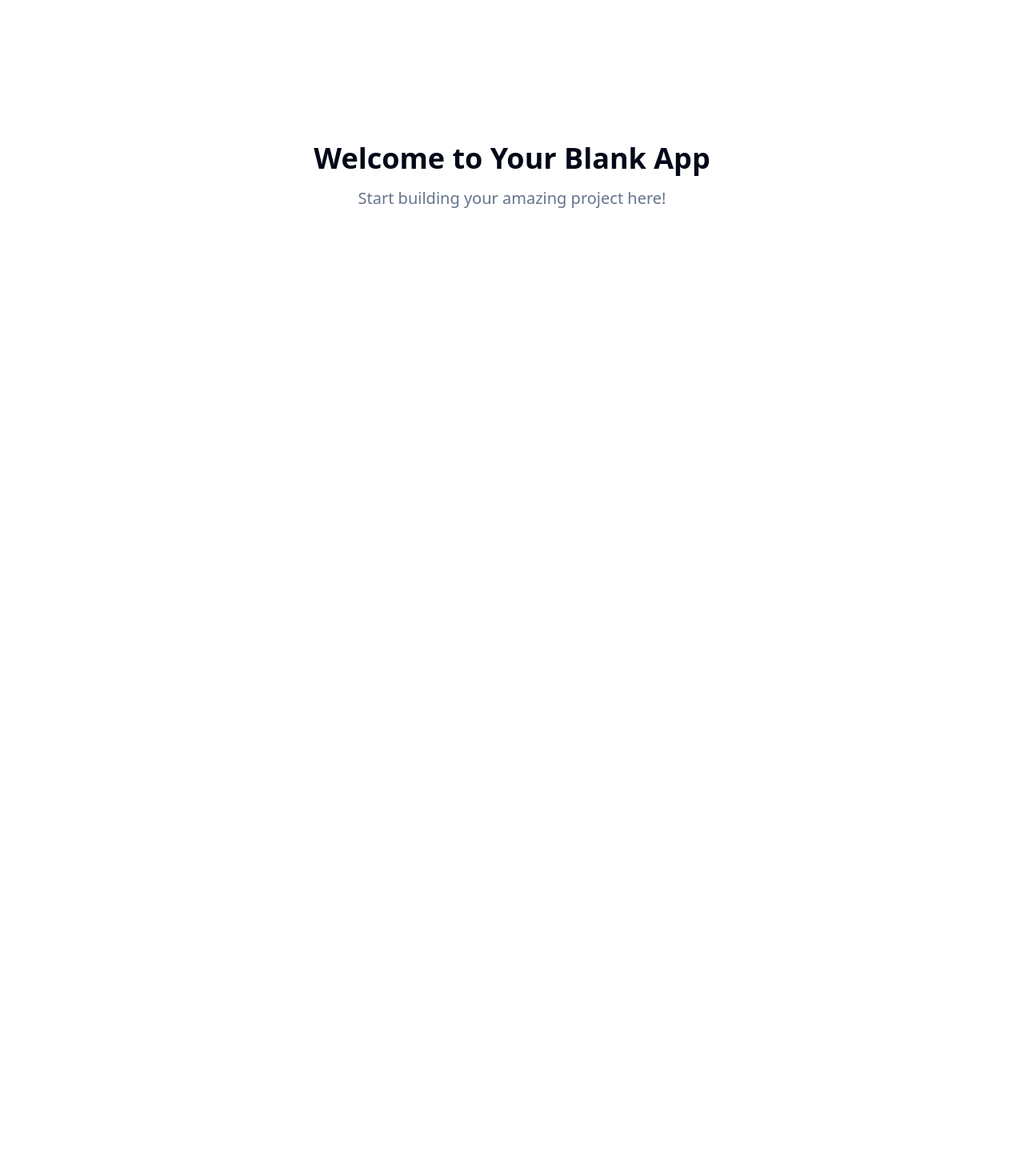
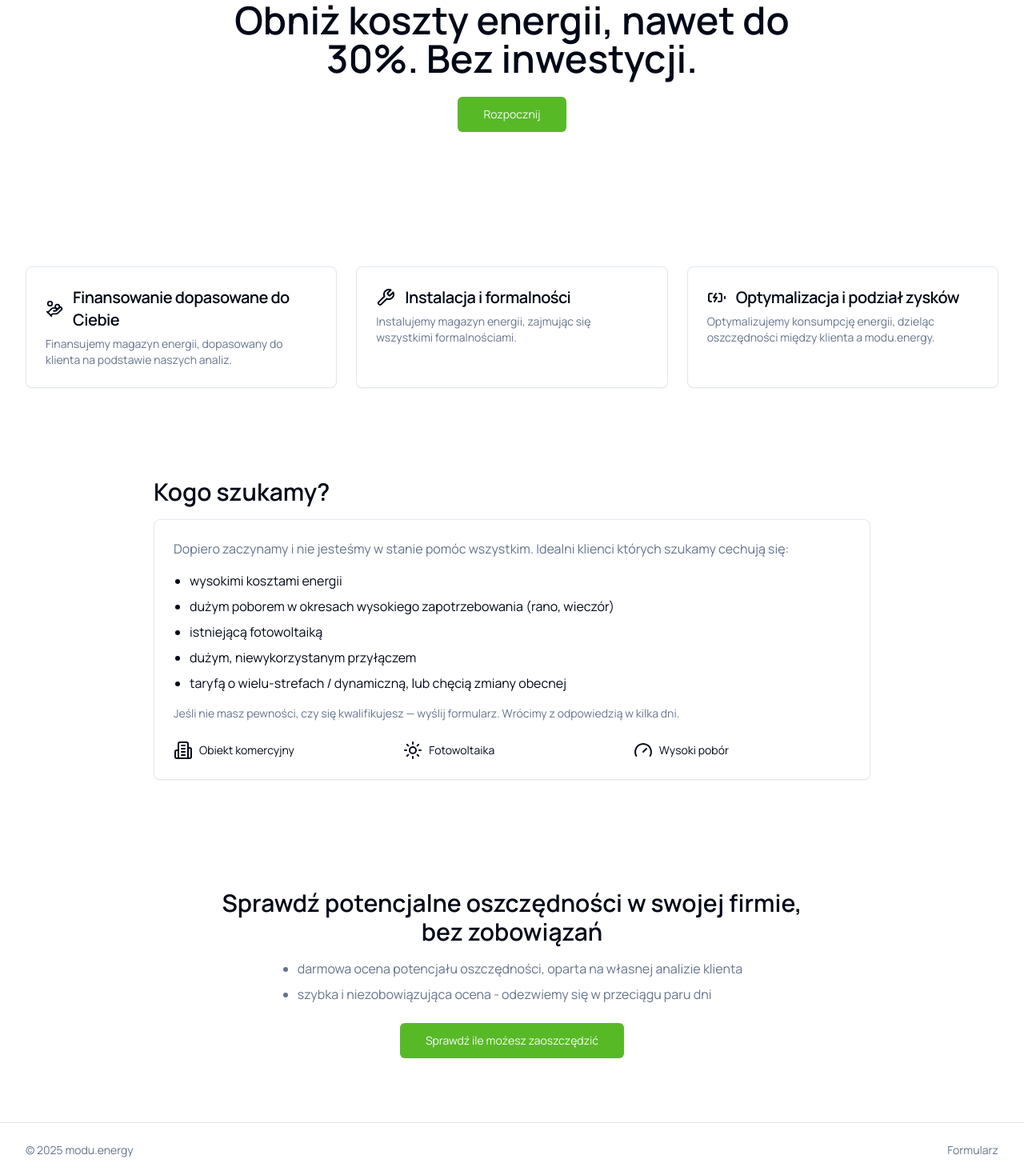
Before and after one commit to szczotex/this-is-not-a-public-project, a React (Vite) app: page / in a window 1280 px wide. Shown: the part 180-1649 px from the top of the page at 80% size. Before the commit the page ends 800 px from the top, so only its background shows below. Built offline with nearby package versions, Linux system fonts and the light colour scheme.

Commit message:
Create landing page for modu.energy
Implement a simple landing page for modu.energy with a header, a call-to-action button, three feature boxes with icons, an ideal client profile section, and a form. The design should be modern, primarily black and white.

```diff
--- a/index.html
+++ b/index.html
@@ -3,12 +3,17 @@
   <head>
     <meta charset="UTF-8" />
     <meta name="viewport" content="width=device-width, initial-scale=1.0" />
-    <title>modu-energy-landing</title>
-    <meta name="description" content="Lovable Generated Project" />
+    <title>modu.energy — Obniż koszty energii do 30%</title>
+    <meta name="description" content="Finansujemy, instalujemy i optymalizujemy magazyny energii dla firm — bez inwestycji." />
     <meta name="author" content="Lovable" />
+    <link rel="canonical" href="/" />
 
-    <meta property="og:title" content="modu-energy-landing" />
-    <meta property="og:description" content="Lovable Generated Project" />
+    <link rel="preconnect" href="https://fonts.googleapis.com" />
+    <link rel="preconnect" href="https://fonts.gstatic.com" crossorigin />
+    <link href="https://fonts.googleapis.com/css2?family=Manrope:wght@400;600;700&display=swap" rel="stylesheet">
+
+    <meta property="og:title" content="modu.energy — Obniż koszty energii do 30%" />
+    <meta property="og:description" content="Finansujemy, instalujemy i optymalizujemy magazyny energii dla firm — bez inwestycji." />
     <meta property="og:type" content="website" />
     <meta property="og:image" content="https://lovable.dev/opengraph-image-p98pqg.png" />
 
--- a/src/components/ui/button.tsx
+++ b/src/components/ui/button.tsx
@@ -18,6 +18,7 @@ const buttonVariants = cva(
           "bg-secondary text-secondary-foreground hover:bg-secondary/80",
         ghost: "hover:bg-accent hover:text-accent-foreground",
         link: "text-primary underline-offset-4 hover:underline",
+        hero: "bg-brand text-brand-foreground hover:bg-brand/90 shadow-sm focus-visible:ring-brand",
       },
       size: {
         default: "h-10 px-4 py-2",
--- a/src/index.css
+++ b/src/index.css
@@ -53,6 +53,13 @@ All colors MUST be HSL.
     --sidebar-border: 220 13% 91%;
 
     --sidebar-ring: 217.2 91.2% 59.8%;
+
+    /* Brand & design tokens */
+    --brand: 100 65% 44%; /* Electric green accent */
+    --brand-foreground: 210 40% 98%;
+    --gradient-primary: linear-gradient(135deg, hsl(var(--foreground) / 0.9), hsl(var(--brand) / 0.6));
+    --shadow-elegant: 0 10px 30px -10px hsl(var(--brand) / 0.3);
+    --transition-smooth: all 0.3s cubic-bezier(0.4, 0, 0.2, 1);
   }
 
   .dark {
@@ -91,6 +98,10 @@ All colors MUST be HSL.
     --sidebar-accent-foreground: 240 4.8% 95.9%;
     --sidebar-border: 240 3.7% 15.9%;
     --sidebar-ring: 217.2 91.2% 59.8%;
+
+    /* Brand adjustments for dark mode */
+    --brand: 100 60% 50%;
+    --brand-foreground: 222.2 47.4% 11.2%;
   }
 }
 
@@ -99,7 +110,10 @@ All colors MUST be HSL.
     @apply border-border;
   }
 
+  html { scroll-behavior: smooth; }
+
   body {
     @apply bg-background text-foreground;
+    font-family: 'Manrope', ui-sans-serif, system-ui, -apple-system, Segoe UI, Roboto, Helvetica, Arial, "Apple Color Emoji", "Segoe UI Emoji";
   }
 }
--- a/src/pages/Index.tsx
+++ b/src/pages/Index.tsx
@@ -1,12 +1,129 @@
-// Update this page (the content is just a fallback if you fail to update the page)
+import { Button } from "@/components/ui/button";
+import { Card, CardContent, CardHeader, CardTitle, CardDescription } from "@/components/ui/card";
+import { HandCoins, Wrench, BatteryCharging, Building2, Sun, Gauge } from "lucide-react";
 
 const Index = () => {
   return (
-    <div className="min-h-screen flex items-center justify-center bg-background">
-      <div className="text-center">
-        <h1 className="text-4xl font-bold mb-4">Welcome to Your Blank App</h1>
-        <p className="text-xl text-muted-foreground">Start building your amazing project here!</p>
-      </div>
+    <div className="min-h-screen bg-background text-foreground">
+      <header className="border-b">
+        <div className="container flex items-center justify-between py-4">
+          <a href="#" className="text-lg font-semibold tracking-tight">modu.energy</a>
+          <Button asChild variant="hero" size="sm">
+            <a href="#formularz" aria-label="Przejdź do formularza">Rozpocznij</a>
+          </Button>
+        </div>
+      </header>
+
+      <main>
+        {/* Hero */}
+        <section className="container py-20 md:py-28">
+          <div className="mx-auto max-w-3xl text-center animate-enter">
+            <h1 className="text-4xl md:text-5xl font-semibold leading-tight mb-6">
+              Obniż koszty energii, nawet do 30%. Bez inwestycji.
+            </h1>
+            <Button asChild variant="hero" size="lg">
+              <a href="#formularz" aria-label="Przewiń do formularza">Rozpocznij</a>
+            </Button>
+          </div>
+        </section>
+
+        {/* Features */}
+        <section className="container py-8 md:py-14">
+          <div className="grid gap-6 md:grid-cols-3">
+            <Card className="transition-transform duration-200 hover:scale-[1.02]">
+              <CardHeader>
+                <div className="flex items-center gap-3">
+                  <HandCoins className="text-foreground" />
+                  <CardTitle className="text-xl">Finansowanie dopasowane do Ciebie</CardTitle>
+                </div>
+                <CardDescription>
+                  Finansujemy magazyn energii, dopasowany do klienta na podstawie naszych analiz.
+                </CardDescription>
+              </CardHeader>
+            </Card>
+
+            <Card className="transition-transform duration-200 hover:scale-[1.02]">
+              <CardHeader>
+                <div className="flex items-center gap-3">
+                  <Wrench className="text-foreground" />
+                  <CardTitle className="text-xl">Instalacja i formalności</CardTitle>
+                </div>
+                <CardDescription>
+                  Instalujemy magazyn energii, zajmując się wszystkimi formalnościami.
+                </CardDescription>
+              </CardHeader>
+            </Card>
+
+            <Card className="transition-transform duration-200 hover:scale-[1.02]">
+              <CardHeader>
+                <div className="flex items-center gap-3">
+                  <BatteryCharging className="text-foreground" />
+                  <CardTitle className="text-xl">Optymalizacja i podział zysków</CardTitle>
+                </div>
+                <CardDescription>
+                  Optymalizujemy konsumpcję energii, dzieląc oszczędności między klienta a modu.energy.
+                </CardDescription>
+              </CardHeader>
+            </Card>
+          </div>
+        </section>
+
+        {/* ICP */}
+        <section className="container py-8 md:py-14">
+          <div className="mx-auto max-w-4xl">
+            <h2 className="text-2xl md:text-3xl font-semibold mb-4">Kogo szukamy?</h2>
+            <Card>
+              <CardContent className="pt-6">
+                <p className="text-muted-foreground mb-4">
+                  Dopiero zaczynamy i nie jesteśmy w stanie pomóc wszystkim. Idealni klienci których szukamy cechują się:
+                </p>
+                <ul className="space-y-2 list-disc pl-5">
+                  <li>wysokimi kosztami energii</li>
+                  <li>dużym poborem w okresach wysokiego zapotrzebowania (rano, wieczór)</li>
+                  <li>istniejącą fotowoltaiką</li>
+                  <li>dużym, niewykorzystanym przyłączem</li>
+                  <li>taryfą o wielu-strefach / dynamiczną, lub chęcią zmiany obecnej</li>
+                </ul>
+                <p className="text-sm text-muted-foreground mt-4">
+                  Jeśli nie masz pewności, czy się kwalifikujesz — wyślij formularz. Wrócimy z odpowiedzią w kilka dni.
+                </p>
+                <div className="grid grid-cols-3 gap-4 mt-6">
+                  <div className="flex items-center gap-2 text-sm"><Building2 /> Obiekt komercyjny</div>
+                  <div className="flex items-center gap-2 text-sm"><Sun /> Fotowoltaika</div>
+                  <div className="flex items-center gap-2 text-sm"><Gauge /> Wysoki pobór</div>
+                </div>
+              </CardContent>
+            </Card>
+          </div>
+        </section>
+
+        {/* Form CTA */}
+        <section id="formularz" className="container py-12 md:py-20">
+          <div className="mx-auto max-w-3xl text-center">
+            <h2 className="text-2xl md:text-3xl font-semibold">
+              Sprawdź potencjalne oszczędności w swojej firmie, bez zobowiązań
+            </h2>
+            <div className="mt-4 text-left inline-block text-muted-foreground">
+              <ul className="list-disc pl-5 space-y-2">
+                <li>darmowa ocena potencjału oszczędności, oparta na własnej analizie klienta</li>
+                <li>szybka i niezobowiązująca ocena - odezwiemy się w przeciągu paru dni</li>
+              </ul>
+            </div>
+            <div className="mt-6">
+              <Button asChild variant="hero" size="lg">
+                <a href="https://tally.so/forms/mV6Jvl/edit">Sprawdź ile możesz zaoszczędzić</a>
+              </Button>
+            </div>
+          </div>
+        </section>
+      </main>
+
+      <footer className="border-t">
+        <div className="container py-6 text-sm text-muted-foreground flex items-center justify-between">
+          <span>© {new Date().getFullYear()} modu.energy</span>
+          <a href="#formularz" className="underline-offset-4 hover:underline">Formularz</a>
+        </div>
+      </footer>
     </div>
   );
 };
--- a/tailwind.config.ts
+++ b/tailwind.config.ts
@@ -52,6 +52,10 @@ export default {
 					DEFAULT: 'hsl(var(--card))',
 					foreground: 'hsl(var(--card-foreground))'
 				},
+				brand: {
+					DEFAULT: 'hsl(var(--brand))',
+					foreground: 'hsl(var(--brand-foreground))'
+				},
 				sidebar: {
 					DEFAULT: 'hsl(var(--sidebar-background))',
 					foreground: 'hsl(var(--sidebar-foreground))',
@@ -70,25 +74,49 @@ export default {
 			},
 			keyframes: {
 				'accordion-down': {
-					from: {
-						height: '0'
-					},
-					to: {
-						height: 'var(--radix-accordion-content-height)'
-					}
+					from: { height: '0', opacity: '0' },
+					to: { height: 'var(--radix-accordion-content-height)', opacity: '1' }
 				},
 				'accordion-up': {
-					from: {
-						height: 'var(--radix-accordion-content-height)'
-					},
-					to: {
-						height: '0'
-					}
+					from: { height: 'var(--radix-accordion-content-height)', opacity: '1' },
+					to: { height: '0', opacity: '0' }
+				},
+				'fade-in': {
+					'0%': { opacity: '0', transform: 'translateY(10px)' },
+					'100%': { opacity: '1', transform: 'translateY(0)' }
+				},
+				'fade-out': {
+					'0%': { opacity: '1', transform: 'translateY(0)' },
+					'100%': { opacity: '0', transform: 'translateY(10px)' }
+				},
+				'scale-in': {
+					'0%': { transform: 'scale(0.95)', opacity: '0' },
+					'100%': { transform: 'scale(1)', opacity: '1' }
+				},
+				'scale-out': {
+					from: { transform: 'scale(1)', opacity: '1' },
+					to: { transform: 'scale(0.95)', opacity: '0' }
+				},
+				'slide-in-right': {
+					'0%': { transform: 'translateX(100%)' },
+					'100%': { transform: 'translateX(0)' }
+				},
+				'slide-out-right': {
+					'0%': { transform: 'translateX(0)' },
+					'100%': { transform: 'translateX(100%)' }
 				}
 			},
 			animation: {
 				'accordion-down': 'accordion-down 0.2s ease-out',
-				'accordion-up': 'accordion-up 0.2s ease-out'
+				'accordion-up': 'accordion-up 0.2s ease-out',
+				'fade-in': 'fade-in 0.3s ease-out',
+				'fade-out': 'fade-out 0.3s ease-out',
+				'scale-in': 'scale-in 0.2s ease-out',
+				'scale-out': 'scale-out 0.2s ease-out',
+				'slide-in-right': 'slide-in-right 0.3s ease-out',
+				'slide-out-right': 'slide-out-right 0.3s ease-out',
+				enter: 'fade-in 0.3s ease-out, scale-in 0.2s ease-out',
+				exit: 'fade-out 0.3s ease-out, scale-out 0.2s ease-out'
 			}
 		}
 	},
```
